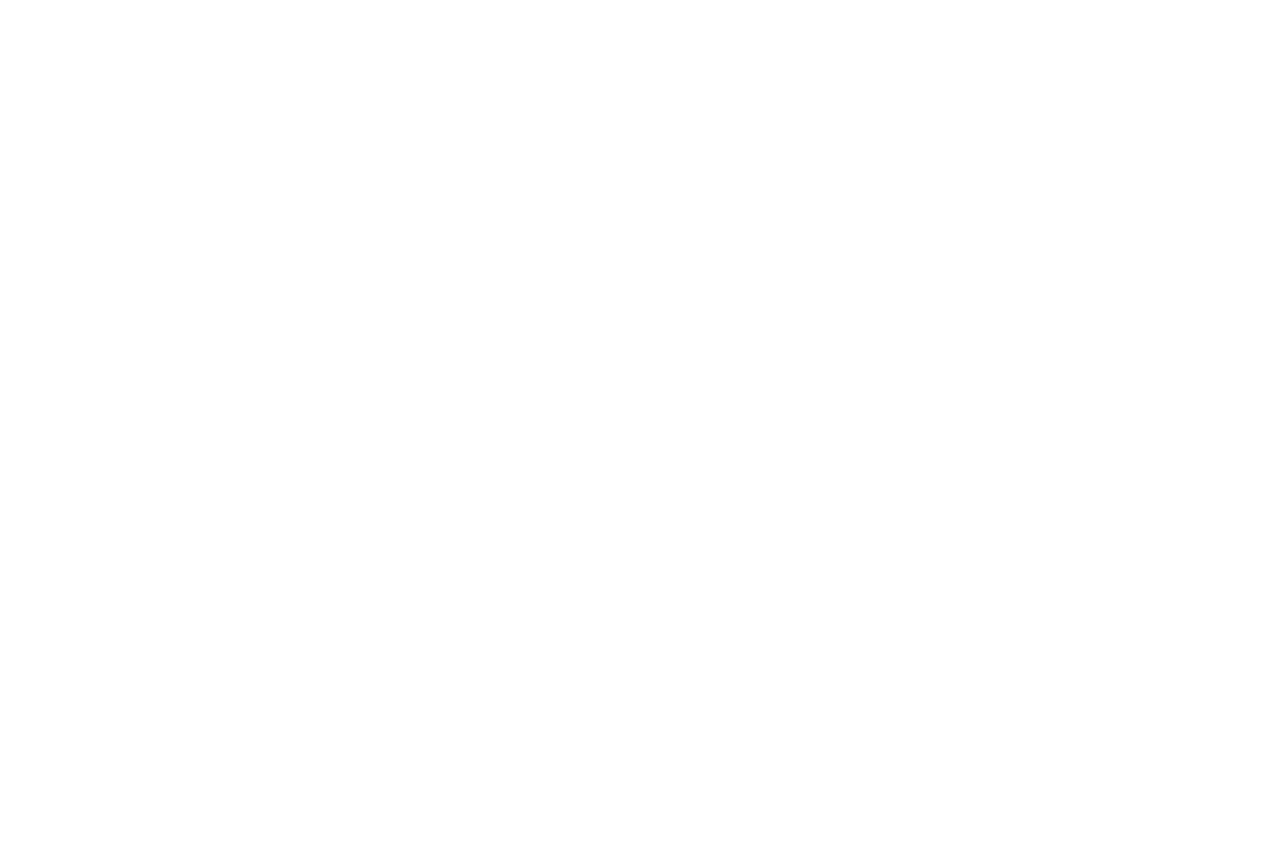
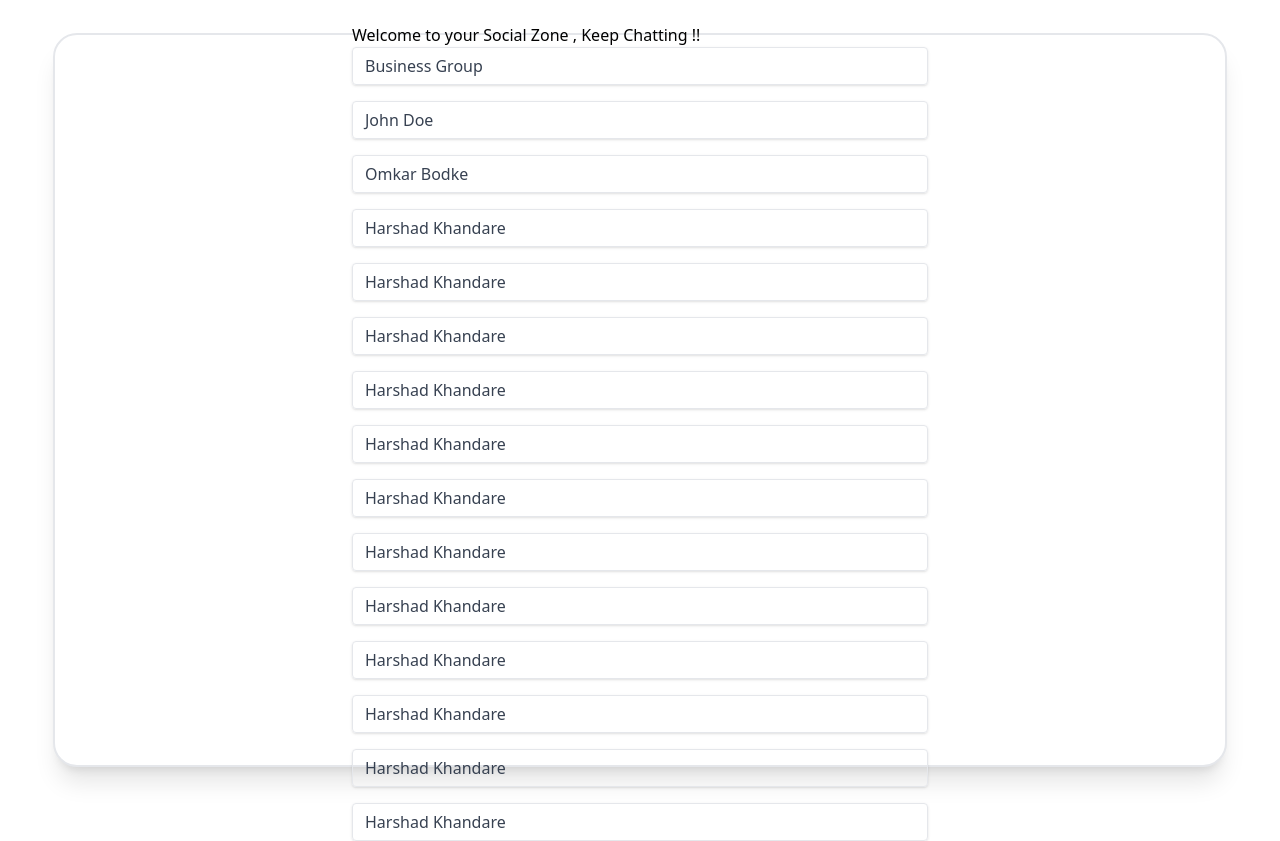
Before and after one commit to hk2201/instaClone, a React (Create React App) app in the folder frontend/socially/: page /groups in a window 1280 px wide. Before the commit this address had no page. Before the commit the page ends 800 px from the top, so only its background shows below. Built offline with nearby package versions, Linux system fonts and the light colour scheme.

Commit message:
Changes in GroupPage (UI) and added route in app.js

```diff
--- a/frontend/socially/src/App.js
+++ b/frontend/socially/src/App.js
@@ -1,12 +1,14 @@
 import { BrowserRouter, Routes, Route } from "react-router-dom";
 import LoginPage from "./pages/LoginPage";
 import HomePage from "./pages/HomePage";
+import GroupPage from "./pages/GroupPage";
 function App() {
   return (
     <BrowserRouter>
       <Routes>
         <Route index element={<LoginPage />} />
         <Route path="/home" element={<HomePage />} />
+        <Route path="/groups" element={<GroupPage />} />
       </Routes>
     </BrowserRouter>
   );
--- a/frontend/socially/src/pages/GroupPage.jsx
+++ b/frontend/socially/src/pages/GroupPage.jsx
@@ -1,26 +1,48 @@
 import React from "react";
 
-function GroupPage(){
+function GroupPage() {
   const chats = [
-        {id:1, name:'Business Group'},
-        {id:2, name:'John Doe'},
-        {id:3, name:'Omkar Bodke'},
-        {id:4, name:'Harshad Khandare' }
+    { id: 1, name: "Business Group" },
+    { id: 2, name: "John Doe" },
+    { id: 3, name: "Omkar Bodke" },
+    { id: 4, name: "Harshad Khandare" },
+    { id: 4, name: "Harshad Khandare" },
+    { id: 4, name: "Harshad Khandare" },
+    { id: 4, name: "Harshad Khandare" },
+    { id: 4, name: "Harshad Khandare" },
+    { id: 4, name: "Harshad Khandare" },
+    { id: 4, name: "Harshad Khandare" },
+    { id: 4, name: "Harshad Khandare" },
+    { id: 4, name: "Harshad Khandare" },
+    { id: 4, name: "Harshad Khandare" },
+    { id: 4, name: "Harshad Khandare" },
+    { id: 4, name: "Harshad Khandare" },
   ];
 
   return (
     <div className="flex justify-center items-center h-screen white-100">
-            <header>
-                <h1 text-3xl font-black  font-cursive text-gray-800>Hello Sociophiless !!!</h1>
+      <div class="bg-white shadow-xl rounded-3xl border-2 size-11/12 flex justify-center items-center ">
+        <div className="rounded w-full max-w-xl">
+          <div className="flex justify-center pb-10 ">
+            <h1 text-3xl font-black font-cursive text-gray-800>
+              Hello Sociophiless !!!
+            </h1>
+          </div>
+
           <p>Welcome to your Social Zone , Keep Chatting !!</p>
-            </header>
-            <div className="shadow appearance-none border rounded w-full py-2 px-3 text-gray-700 leading-tight focus:outline-none focus:shadow-outline">
-                {chats.map((chat) => (<div key ={chat.id}>
-                  {chat.name}  </div>))}
+          <div className="flex flex-col gap-4 w-full">
+            {chats.map((chat) => (
+              <div
+                className="shadow appearance-none border rounded w-full py-2 px-3 text-gray-700 leading-tight focus:outline-none focus:shadow-outline"
+                key={chat.id}
+              >
+                {chat.name}{" "}
+              </div>
+            ))}
           </div>
         </div>
-
+      </div>
+    </div>
   );
-
-};
+}
 export default GroupPage;
```
Lines whose indentation alone changed are shown as unchanged.
